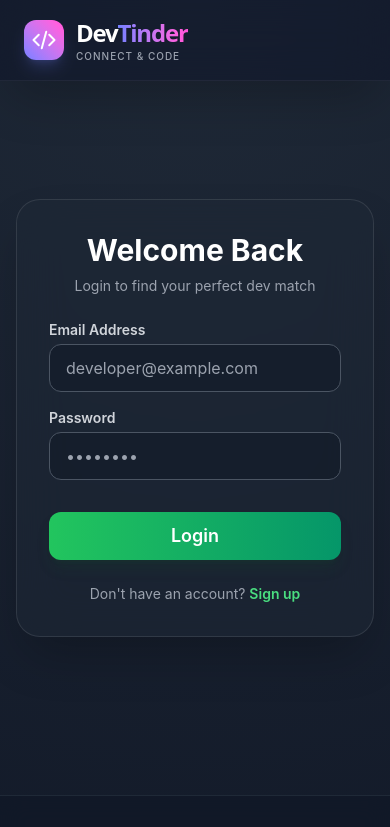
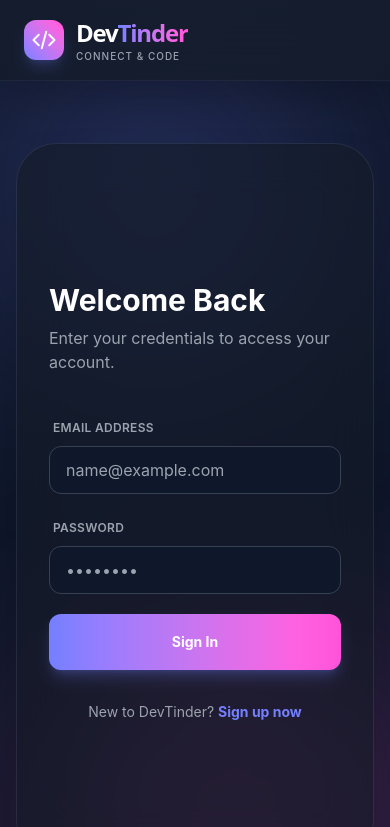
Before and after one commit to ritikrajkvs/Devtinder, a React (Vite) app in the folder frontend/: page /login in a window 390 px wide. Shown: the top 827 px of the page. Built offline with nearby package versions, Linux system fonts and the light colour scheme; no server answers.

Commit message:
Update Login.jsx

```diff
--- a/frontend/src/Components/Login.jsx
+++ b/frontend/src/Components/Login.jsx
@@ -6,129 +6,151 @@ import { useNavigate } from "react-router-dom";
 import { BASE_URL } from "../utils/constants";
 
 const Login = () => {
-  const [emailId, setEmail] = useState("");
-  const [password, setPassword] = useState("");
+  const [isLogin, setIsLogin] = useState(true);
   const [firstName, setFirstName] = useState("");
   const [lastName, setLastName] = useState("");
-  const [isLoginFrom, setIsLoginForm] = useState(true);
+  const [emailId, setEmailId] = useState("");
+  const [password, setPassword] = useState("");
   const [error, setError] = useState("");
   const dispatch = useDispatch();
   const navigate = useNavigate();
 
+  const handleSignup = async () => {
+    try {
+      const response = await axios.post(
+        BASE_URL + "/signup",
+        { firstName, lastName, emailId, password },
+        { withCredentials: true }
+      );
+      dispatch(addUser(response.data));
+      navigate("/profile");
+    } catch (err) {
+      setError(err.response?.data || "Something went wrong.");
+    }
+  };
+
   const handleLogin = async () => {
     try {
-      const res = await axios.post(
+      const response = await axios.post(
         BASE_URL + "/login",
         { emailId, password },
         { withCredentials: true }
       );
-      dispatch(addUser(res.data.user));
-      return navigate("/");
+      dispatch(addUser(response.data));
+      navigate("/");
     } catch (err) {
-      setError(err.response?.data || "Something went wrong");
-    }
-  };
-
-  const handleSignUp = async () => {
-    try {
-      const res = await axios.post(
-        BASE_URL + "/signup",
-        { firstName, lastName, emailId, password },
-        { withCredentials: true }
-      );
-      dispatch(addUser(res.data.data));
-      return navigate("/profile");
-    } catch (error) {
-      setError(error.response?.data || "Something went wrong");
+      setError(err.response?.data || "Invalid credentials.");
     }
   };
 
   return (
-    <div className="min-h-[80vh] flex items-center justify-center p-4">
-      <div className="w-full max-w-md bg-gray-800/50 backdrop-blur-xl rounded-3xl shadow-2xl border border-white/10 overflow-hidden">
-        {/* Header Section */}
-        <div className="px-8 pt-8 pb-6 text-center">
+    <div className="min-h-screen flex items-center justify-center bg-[#0f172a] relative overflow-hidden">
+      {/* Background Blobs */}
+      <div className="absolute top-[-10%] left-[-10%] w-96 h-96 bg-primary/20 rounded-full blur-[100px]"></div>
+      <div className="absolute bottom-[-10%] right-[-10%] w-96 h-96 bg-secondary/20 rounded-full blur-[100px]"></div>
+
+      <div className="flex w-full max-w-5xl h-[85vh] bg-[#1e293b]/50 backdrop-blur-xl rounded-[2.5rem] shadow-2xl overflow-hidden border border-white/5 m-4">
+
+        {/* Left Side - Hero/Visual */}
+        <div className="hidden lg:flex w-1/2 flex-col justify-center items-center relative p-12 bg-gradient-to-br from-[#1e293b] to-[#0f172a]">
+             <div className="relative z-10 text-center">
+                 <h1 className="text-5xl font-black text-white mb-6 leading-tight">
+                    Code. Connect.<br/>
+                    <span className="text-transparent bg-clip-text bg-gradient-to-r from-primary to-secondary">Create.</span>
+                 </h1>
+                 <p className="text-gray-400 text-lg leading-relaxed max-w-md mx-auto">
+                    Join the premier community for developers to find partners, mentors, and friends.
+                 </p>
+             </div>
+             {/* Abstract Grid Visual */}
+             <div className="absolute inset-0 bg-[url('https://grainy-gradients.vercel.app/noise.svg')] opacity-20"></div>
+             <div className="absolute bottom-0 left-0 right-0 h-1/2 bg-gradient-to-t from-[#0f172a] to-transparent"></div>
+        </div>
+
+        {/* Right Side - Form */}
+        <div className="w-full lg:w-1/2 flex flex-col justify-center px-8 sm:px-16 py-12 bg-black/20">
+          <div className="w-full max-w-md mx-auto">
+             <div className="mb-10">
                 <h2 className="text-3xl font-bold text-white mb-2">
-                {isLoginFrom ? "Welcome Back" : "Create Account"}
+                    {isLogin ? "Welcome Back" : "Create Account"}
                 </h2>
-            <p className="text-gray-400 text-sm">
-                {isLoginFrom ? "Login to find your perfect dev match" : "Join the community of developers"}
+                <p className="text-gray-400">
+                    {isLogin ? "Enter your credentials to access your account." : "Fill in your details to get started."}
                 </p>
              </div>
 
-        {/* Form Section */}
-        <div className="px-8 pb-8 space-y-4">
-          {!isLoginFrom && (
+            <div className="space-y-5">
+              {!isLogin && (
                 <div className="flex gap-4">
-              <label className="form-control w-full">
-                <span className="label-text text-gray-300 font-semibold mb-1">First Name</span>
+                  <div className="flex-1 space-y-2">
+                    <label className="text-xs font-semibold text-gray-400 uppercase tracking-wide ml-1">First Name</label>
                     <input
                       type="text"
                       value={firstName}
                       onChange={(e) => setFirstName(e.target.value)}
-                  className="input input-bordered bg-gray-900/50 border-gray-600 focus:border-green-500 text-white w-full rounded-xl"
+                      className="input input-bordered w-full bg-[#0f172a] border-gray-700 text-white focus:border-primary focus:ring-1 focus:ring-primary rounded-xl h-12"
                       placeholder="John"
                     />
-              </label>
-              <label className="form-control w-full">
-                <span className="label-text text-gray-300 font-semibold mb-1">Last Name</span>
+                  </div>
+                  <div className="flex-1 space-y-2">
+                    <label className="text-xs font-semibold text-gray-400 uppercase tracking-wide ml-1">Last Name</label>
                     <input
                       type="text"
                       value={lastName}
                       onChange={(e) => setLastName(e.target.value)}
-                  className="input input-bordered bg-gray-900/50 border-gray-600 focus:border-green-500 text-white w-full rounded-xl"
+                      className="input input-bordered w-full bg-[#0f172a] border-gray-700 text-white focus:border-primary focus:ring-1 focus:ring-primary rounded-xl h-12"
                       placeholder="Doe"
                     />
-              </label>
+                  </div>
                 </div>
               )}
 
-          <label className="form-control w-full">
-            <span className="label-text text-gray-300 font-semibold mb-1">Email Address</span>
+              <div className="space-y-2">
+                <label className="text-xs font-semibold text-gray-400 uppercase tracking-wide ml-1">Email Address</label>
                 <input
-              type="text"
+                  type="email"
                   value={emailId}
-              onChange={(e) => setEmail(e.target.value)}
-              className="input input-bordered bg-gray-900/50 border-gray-600 focus:border-green-500 text-white w-full rounded-xl"
-              placeholder="developer@example.com"
+                  onChange={(e) => setEmailId(e.target.value)}
+                  className="input input-bordered w-full bg-[#0f172a] border-gray-700 text-white focus:border-primary focus:ring-1 focus:ring-primary rounded-xl h-12"
+                  placeholder="name@example.com"
                 />
-          </label>
+              </div>
 
-          <label className="form-control w-full">
-            <span className="label-text text-gray-300 font-semibold mb-1">Password</span>
+              <div className="space-y-2">
+                <label className="text-xs font-semibold text-gray-400 uppercase tracking-wide ml-1">Password</label>
                 <input
                   type="password"
                   value={password}
                   onChange={(e) => setPassword(e.target.value)}
-              className="input input-bordered bg-gray-900/50 border-gray-600 focus:border-green-500 text-white w-full rounded-xl"
+                  className="input input-bordered w-full bg-[#0f172a] border-gray-700 text-white focus:border-primary focus:ring-1 focus:ring-primary rounded-xl h-12"
                   placeholder="••••••••"
                 />
-          </label>
+              </div>
 
-          {error && <p className="text-red-400 text-sm text-center bg-red-900/20 py-2 rounded-lg">{error}</p>}
+              {error && <p className="text-red-400 text-sm font-medium bg-red-500/10 p-3 rounded-lg border border-red-500/20">{error}</p>}
 
-          <div className="pt-4">
               <button
-              className="btn btn-primary w-full text-lg rounded-xl bg-gradient-to-r from-green-500 to-emerald-600 border-none hover:from-green-600 hover:to-emerald-700 text-white shadow-lg shadow-green-900/20"
-              onClick={isLoginFrom ? handleLogin : handleSignUp}
+                onClick={isLogin ? handleLogin : handleSignup}
+                className="btn btn-block h-14 bg-gradient-to-r from-primary to-secondary border-0 text-white font-bold rounded-xl shadow-lg shadow-primary/25 hover:scale-[1.02] transition-transform duration-200 mt-4"
               >
-              {isLoginFrom ? "Login" : "Sign Up"}
+                {isLogin ? "Sign In" : "Create Account"}
               </button>
             </div>
 
-          <div className="text-center pt-2">
+            <div className="mt-8 text-center">
               <p className="text-gray-400 text-sm">
-              {isLoginFrom ? "Don't have an account? " : "Already have an account? "}
+                {isLogin ? "New to DevTinder?" : "Already have an account?"}{" "}
                 <span
-                className="text-green-400 cursor-pointer hover:underline font-semibold"
+                  className="text-primary font-bold cursor-pointer hover:underline underline-offset-4"
                   onClick={() => {
-                    setIsLoginForm(!isLoginFrom);
+                    setIsLogin(!isLogin);
                     setError("");
                   }}
                 >
-                {isLoginFrom ? "Sign up" : "Login"}
+                  {isLogin ? "Sign up now" : "Login here"}
                 </span>
               </p>
+            </div>
           </div>
         </div>
       </div>
```
Lines whose indentation alone changed are shown as unchanged.
